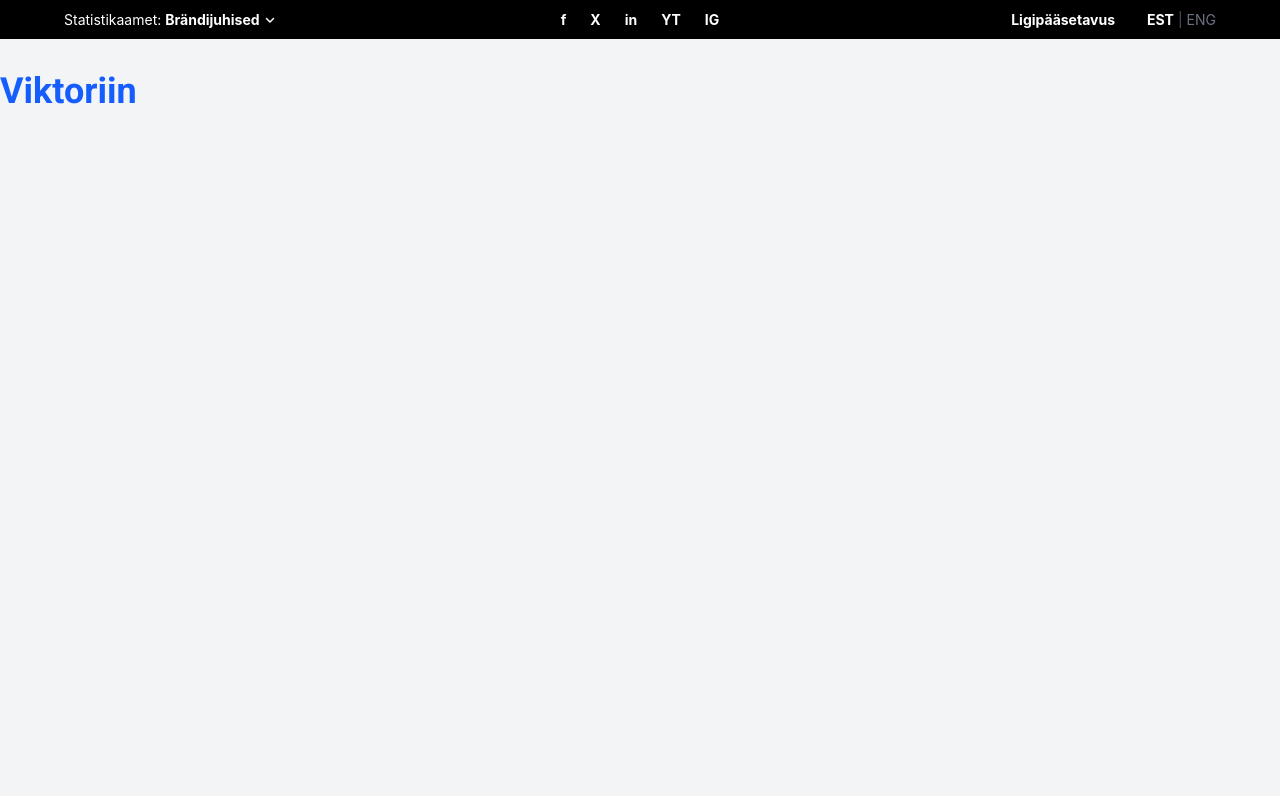
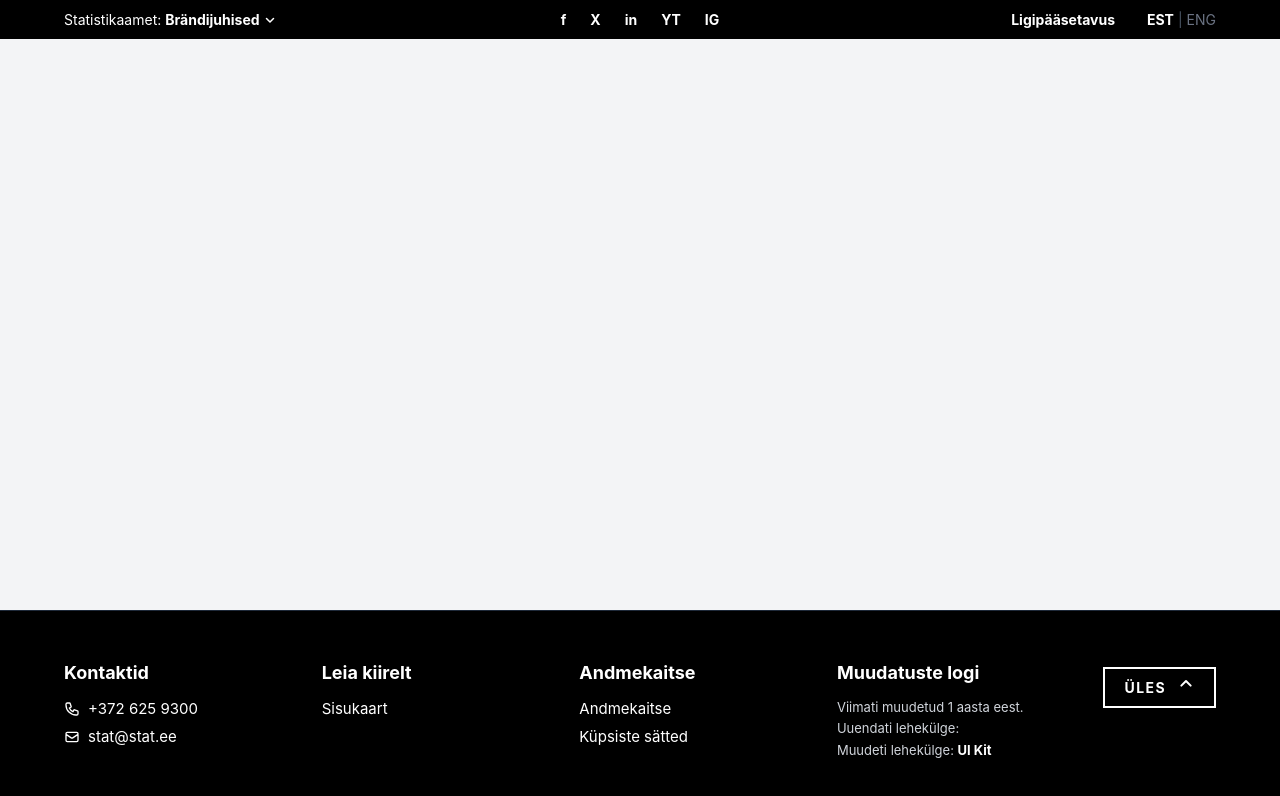
Before and after one commit to romanvorotilov77/statistikaamet-kodutoo2026, a React (Vite) app: page / in a window 1280 px wide. Shown: the top 796 px of the page. Built offline with nearby package versions, Linux system fonts and the light colour scheme.

Commit message:
feat(app): integrate footer and update page layout to keep footer at bottom

```diff
--- a/src/App.tsx
+++ b/src/App.tsx
@@ -1,14 +1,13 @@
 import { Header } from "./components/Header"
+import { Footer } from "./components/Footer"
 
 function App() {
   return (
-    <div className="min-h-screen bg-gray-100">
+    <div className="min-h-screen bg-gray-100 flex flex-col">
       <Header />
-      <main className="container mx-auto py-8">
-        <h1 className="text-4xl font-bold text-blue-600">
-          Viktoriin
-        </h1>
+      <main className="grow">
       </main>
+      <Footer />
     </div>
   )
 }
--- /dev/null
+++ b/src/components/Footer.tsx
@@ -0,0 +1,68 @@
+export function Footer() {
+  return (
+    <footer className="bg-black text-white w-full font-sans pt-12 pb-10 px-8 md:px-16 border-t border-gray-800">
+      <div className="max-w-400 mx-auto flex flex-col lg:flex-row justify-between items-start gap-10">
+        <div className="grid grid-cols-1 md:grid-cols-2 xl:grid-cols-4 gap-8 grow">
+          <div>
+            <h3 className="text-[18px] font-bold mb-3">Kontaktid</h3>
+            <div className="flex flex-col gap-1.5 text-[15px]">
+              <div className="flex items-center gap-2 cursor-pointer group">
+                <svg className="w-4 h-4" fill="none" stroke="currentColor" viewBox="0 0 24 24">
+                  <path strokeLinecap="round" strokeLinejoin="round" strokeWidth={2} d="M3 5a2 2 0 012-2h3.28a1 1 0 01.948.684l1.498 4.493a1 1 0 01-.502 1.21l-2.257 1.13a11.042 11.042 0 005.516 5.516l1.13-2.257a1 1 0 011.21-.502l4.493 1.498a1 1 0 01.684.949V19a2 2 0 01-2 2h-1C9.716 21 3 14.284 3 6V5z" />
+                </svg>
+                <span>+372 625 9300</span>
+              </div>
+              <div className="flex items-center gap-2 cursor-pointer group">
+                <svg className="w-4 h-4" fill="none" stroke="currentColor" viewBox="0 0 24 24">
+                  <path strokeLinecap="round" strokeLinejoin="round" strokeWidth={2} d="M3 8l7.89 5.26a2 2 0 002.22 0L21 8M5 19h14a2 2 0 002-2V7a2 2 0 00-2-2H5a2 2 0 00-2 2v10a2 2 0 002 2z" />
+                </svg>
+                <span>stat@stat.ee</span>
+              </div>
+            </div>
+          </div>
+
+          <div>
+            <h3 className="text-[18px] font-bold mb-3">Leia kiirelt</h3>
+            <ul className="text-[15px]">
+              <li>
+                <a href="#">Sisukaart</a>
+              </li>
+            </ul>
+          </div>
+
+          <div>
+            <h3 className="text-[18px] font-bold mb-3">Andmekaitse</h3>
+            <ul className="flex flex-col gap-1.5 text-[15px]">
+              <li>
+                <a href="#">Andmekaitse</a>
+              </li>
+              <li>
+                <a href="#">Küpsiste sätted</a>
+              </li>
+            </ul>
+          </div>
+
+          <div>
+            <h3 className="text-[18px] font-bold mb-3">Muudatuste logi</h3>
+            <div className="flex flex-col gap-0.5 text-[13px] text-gray-300">
+              <p>Viimati muudetud 1 aasta eest.</p>
+              <p>Uuendati lehekülge:</p>
+              <p>
+                Muudeti lehekülge: <span className="font-bold text-white">UI Kit</span>
+              </p>
+            </div>
+          </div>
+        </div>
+
+        <div className="self-end lg:self-start pt-2">
+          <button type="button" aria-label="Scroll to top"
+            className="border-2 border-white px-5 py-2 flex items-center gap-3 font-bold uppercase tracking-widest text-stat-small hover:bg-white hover:text-black transition-all">Üles
+            <svg className="w-4 h-4" fill="none" stroke="currentColor" viewBox="0 0 24 24">
+                <path strokeLinecap="round" strokeLinejoin="round" strokeWidth={3} d="M5 10l7-7 7 7"/>
+            </svg>
+          </button>
+        </div>
+      </div>
+    </footer>
+  );
+}
```
